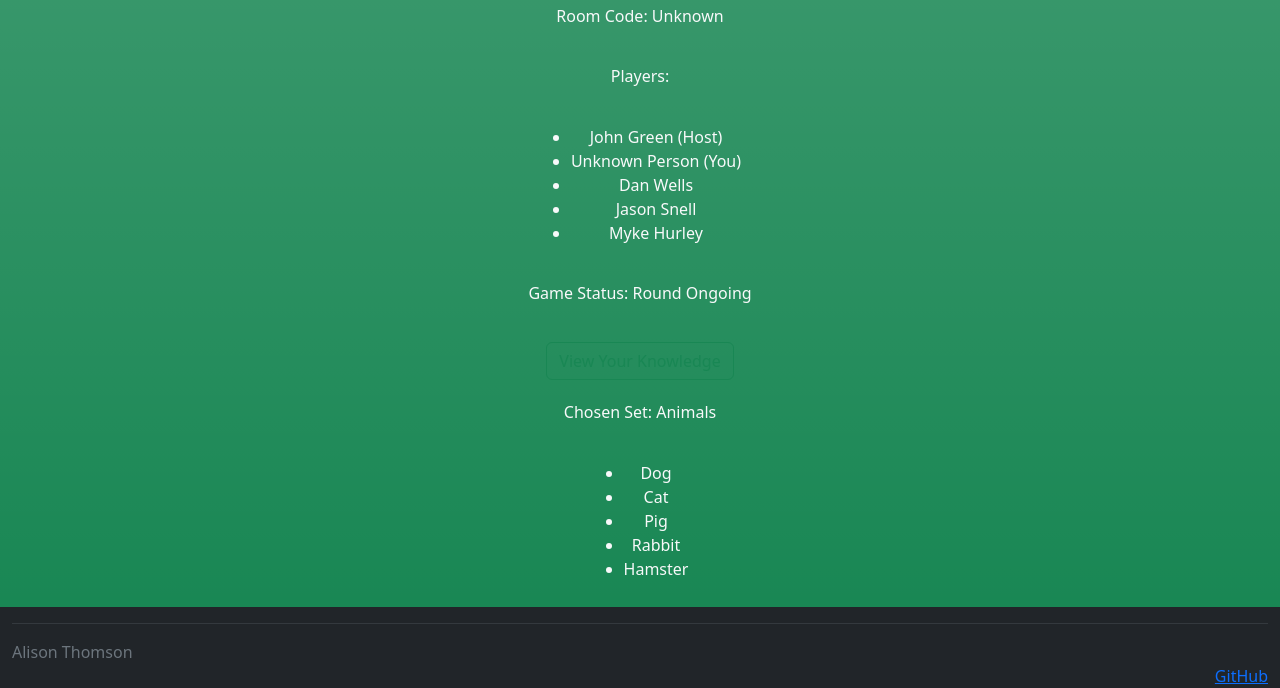
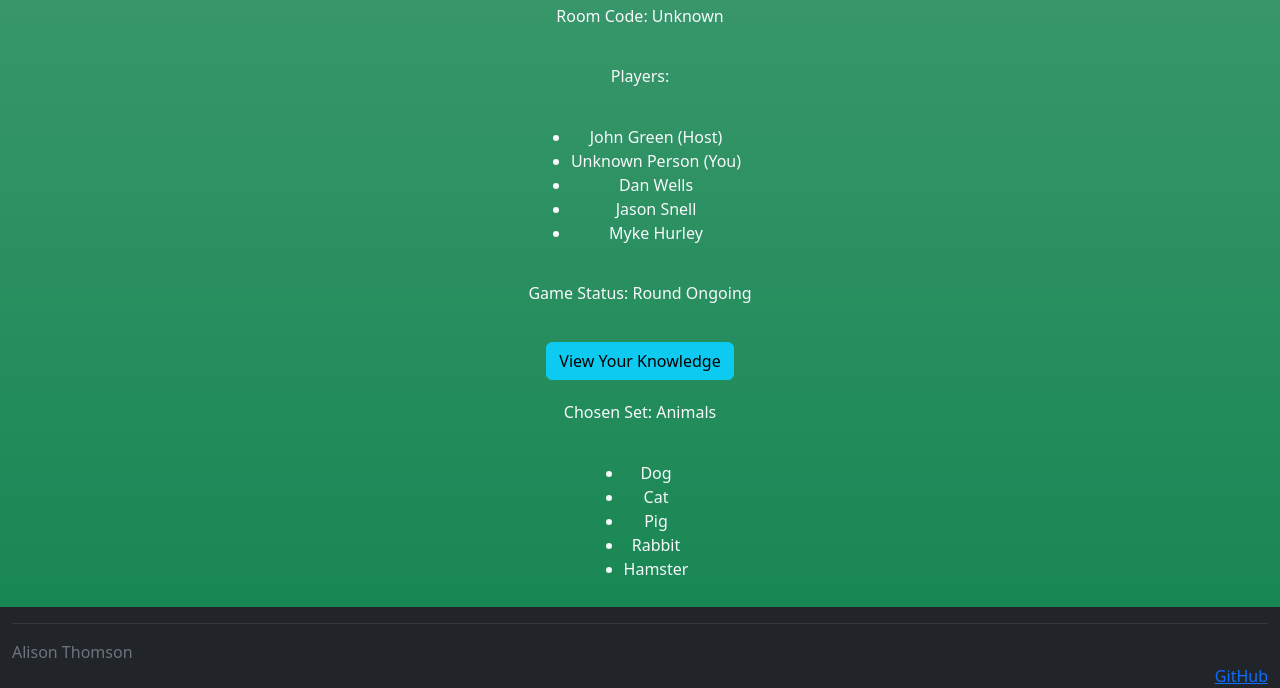
Before and after one commit to AlisonRampton/startup, a plain HTML site: page play.html in a window 1280 px wide. Shown: the part 163-851 px from the top of the page. Drawn offline with nearby package versions, Linux system fonts and the light colour scheme.

Commit message:
Changed button for better contrast

```diff
--- a/play.html
+++ b/play.html
@@ -48,7 +48,7 @@
         <li>Myke Hurley</li>
       </ul>
       <p>Game Status: Round Ongoing</p>
-      <button type="idk" class="btn btn-outline-success">View Your Knowledge</button>
+      <button type="idk" class="btn btn-info">View Your Knowledge</button>
       <p>Chosen Set: Animals</p>
       <ul>
         <li>Dog</li>
```
